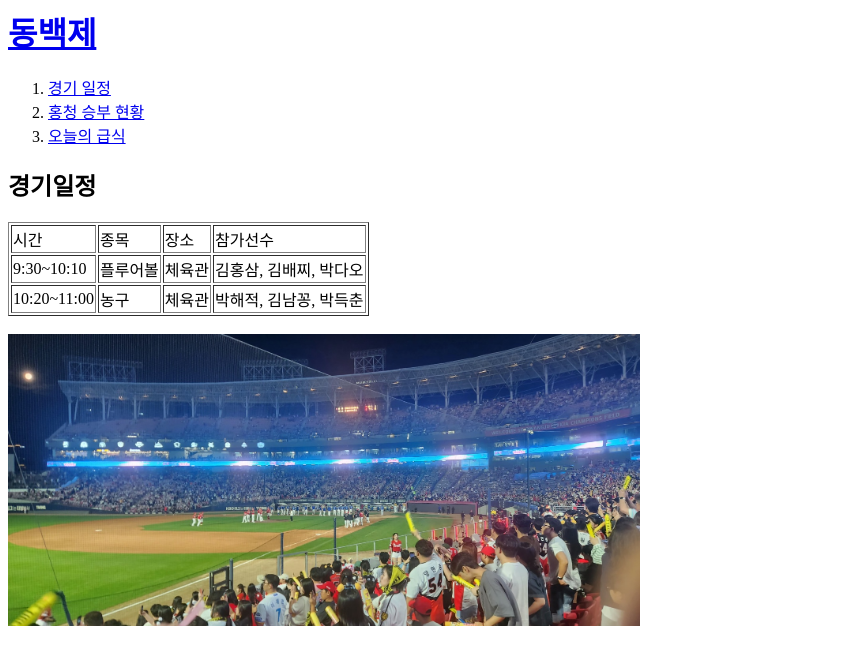
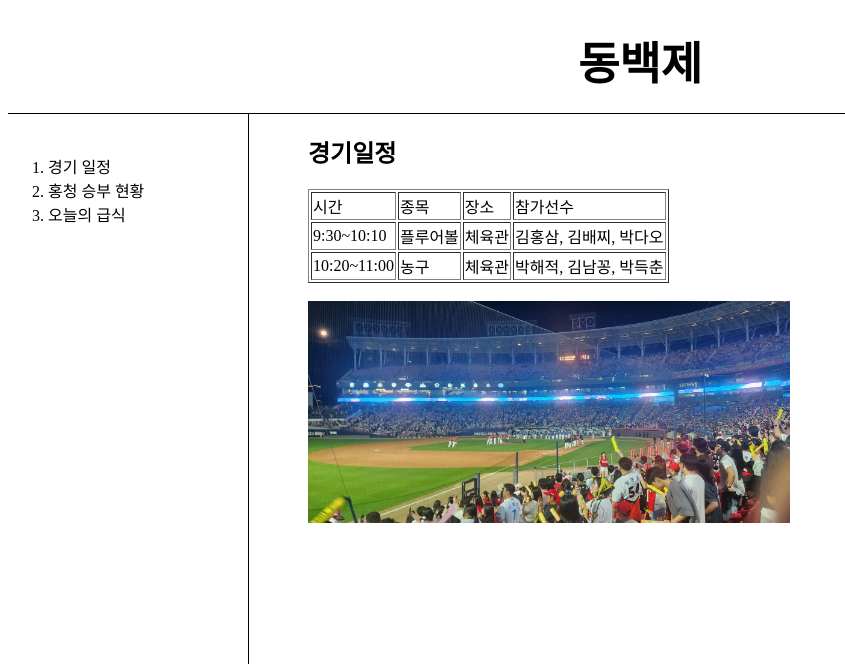
Before and after one commit to jangsame/dongbak, a plain HTML site: page 1.html in a window 1280 px wide. Shown: the top 664 px of the page, without its empty margins (0-845 px from the left). Drawn offline with Linux system fonts and the light colour scheme.

Commit message:
업데이트
CSS 테이블 추가

```diff
--- a/1.html
+++ b/1.html
@@ -4,19 +4,38 @@
     <meta charset="utf-8">
   </head>
 
+  <style>
+    a{color:black;
+      text-decoration: none;}
+    h1{font-size: 45px;
+        text-align: center;
+        border-bottom: 1px solid black;
+        margin: 0px;
+        padding: 20px;}
+    ol{border-right: 1px solid black;
+      width: 200px;
+      margin: 0px;
+      padding-bottom: 1400px;
+      padding-top: 40px}
+    #grid{
+      display: grid;
+      grid-template-columns: 300px 1fr;}
+    </style>
+
+
   <body>
-
     <h1><a href="index.html">동백제</a></h1>
-
+<div id="grid">
+  <div>
     <ol>
       <li> <a href="1.html">경기 일정</a></li>
       <li> <a href="2.html">홍청 승부 현황</a></li>
       <li> <a href="3.html">오늘의 급식</a></li>
     </ol>
+  </div>
 
+    <div>
     <h2>경기일정</h2>
-
-
     <table border= "1">
       <tr>
         <td>시간</td>
@@ -37,8 +56,11 @@
         <td>박해적, 김남꽁, 박득춘</td>
       </tr>
     </table>
+        <br><img src="sports.jpg" width="50%">
+    </div>
+  </div>
 
-    <br><img src="sports.jpg" width="50%">
+
 
   </body>
 </html>
```
Also changed, not shown: index.html (+36 -2 lines).
